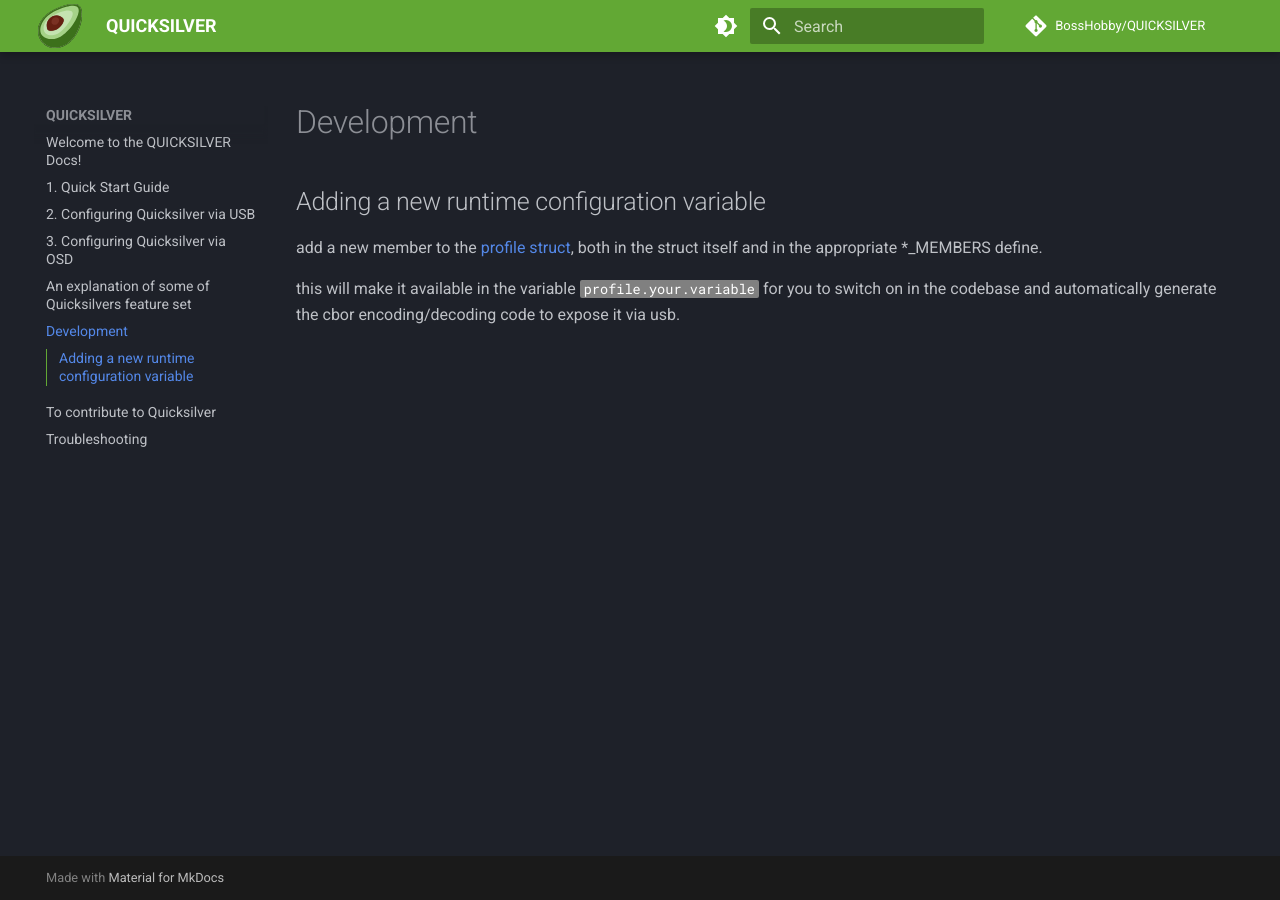
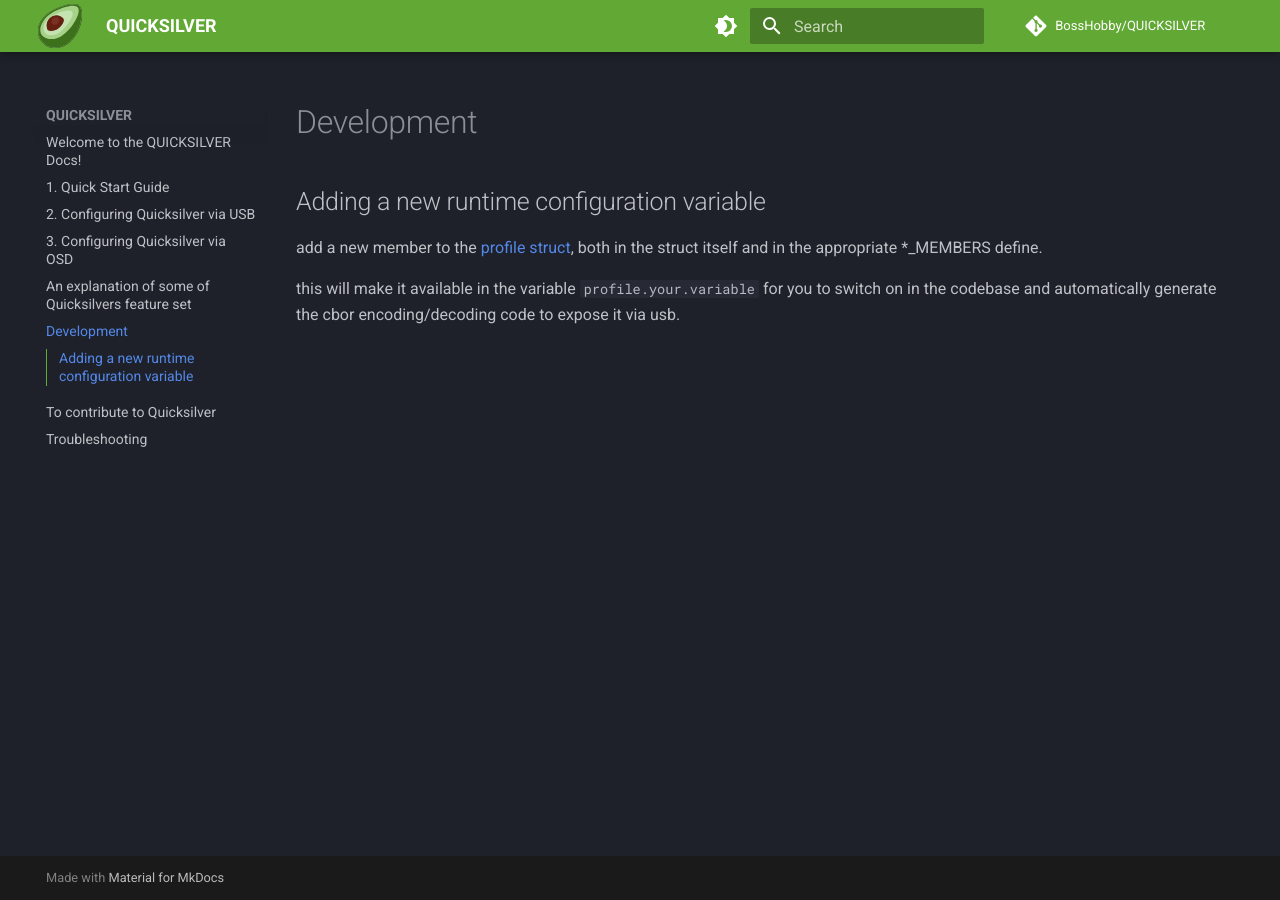
Before and after one commit to BossHobby/Docs, an MkDocs documentation site: the page built from docs/Development.md, in a window 1280 px wide. Built offline with MkDocs 1.6.1 and Material for MkDocs 9.7.7, drawn with Linux system fonts in a browser that asks for light colours; comment, search, counter and statistics services are not loaded.

Commit message:
style: move data-selectors out of root, allow codeblock to fallback to default

```diff
--- a/docs/assets/style/style.css
+++ b/docs/assets/style/style.css
@@ -1,9 +1,3 @@
-:root > * {
-    --md-primary-fg-color:        hsl(96, 53%, 43%);
-    --md-primary-fg-color--light: hsl(96, 53%, 48%);
-    --md-primary-fg-color--dark:  hsl(96deg 53% 40%);
-
-
 [data-md-color-scheme="slate"] {
   --md-slate-fg-color: hsla(0,0%,95%,1);
   --md-slate-fg-color--light: hsla(0,0%,90%,0.62);
@@ -26,21 +20,11 @@
   --md-default-bg-color--lightest: rgba(234, 231, 231, 0.927);
 }
 
-    --md-code-fg-color: hsla(0,0%,106%,1);
-    --md-code-bg-color: hsla(0,0%,50%,1);
-    --md-code-hl-color: rgba(66,135,255,.15);
-    --md-code-hl-number-color: #e6695b;
-    --md-code-hl-special-color: #f06090;
-    --md-code-hl-function-color: #c973d9;
-    --md-code-hl-constant-color: #9383e2;
-    --md-code-hl-keyword-color: #6791e0;
-    --md-code-hl-string-color: #2fb170;
-    --md-code-hl-name-color: var(--md-code-fg-color);
-    --md-code-hl-operator-color: var(--md-default-fg-color--light);
-    --md-code-hl-punctuation-color: var(--md-default-fg-color--light);
-    --md-code-hl-comment-color: var(--md-default-fg-color--light);
-    --md-code-hl-generic-color: var(--md-default-fg-color--light);
-    --md-code-hl-variable-color: var(--md-default-fg-color--light);
+:root > * {
+    --md-primary-fg-color:        hsl(96, 53%, 43%);
+    --md-primary-fg-color--light: hsl(96, 53%, 48%);
+    --md-primary-fg-color--dark:  hsl(96deg 53% 40%);
+
     --md-typeset-color: var(--md-default-fg-color);
     --md-typeset-a-color: var(--md-primary-fg-color);
     --md-typeset-mark-color: rgba(91,155,41,.5);
@@ -48,13 +32,16 @@
     --md-typeset-kbd-accent-color: hsla(0,0%,94%,0.2);
     --md-typeset-kbd-border-color: hsla(0,0%,14%,1);
     --md-typeset-table-color: hsla(0,0%,95%,0.12);
+
     --md-admonition-fg-color: var(--md-default-fg-color);
     --md-admonition-bg-color: var(--md-default-bg-color);
+
     --md-footer-bg-color: hsla(0,0%,12%,0.87);
     --md-footer-bg-color--dark: hsla(0,0%,10%,1);
-    --md-shadow-z1: 0 0.2rem 0.5remrgba(0,0,0,.2),0 0 0.05remrgba(0,0,0,.1);
-    --md-shadow-z2: 0 0.2rem 0.5remrgba(0,0,0,.3),0 0 0.05remrgba(0,0,0,.25);
-    --md-shadow-z3: 0 0.2rem 0.5remrgba(0,0,0,.4),0 0 0.05remrgba(0,0,0,.35);
+
+    --md-shadow-z1: 0 0.2rem 0.5rem rgba(0,0,0,.2),0 0 0.05rem rgba(0,0,0,.1);
+    --md-shadow-z2: 0 0.2rem 0.5rem rgba(0,0,0,.3),0 0 0.05rem rgba(0,0,0,.25);
+    --md-shadow-z3: 0 0.2rem 0.5rem rgba(0,0,0,.4),0 0 0.05rem rgba(0,0,0,.35);
 }
 
 .md-header__button.md-logo {
```
Lines whose indentation alone changed are shown as unchanged.
